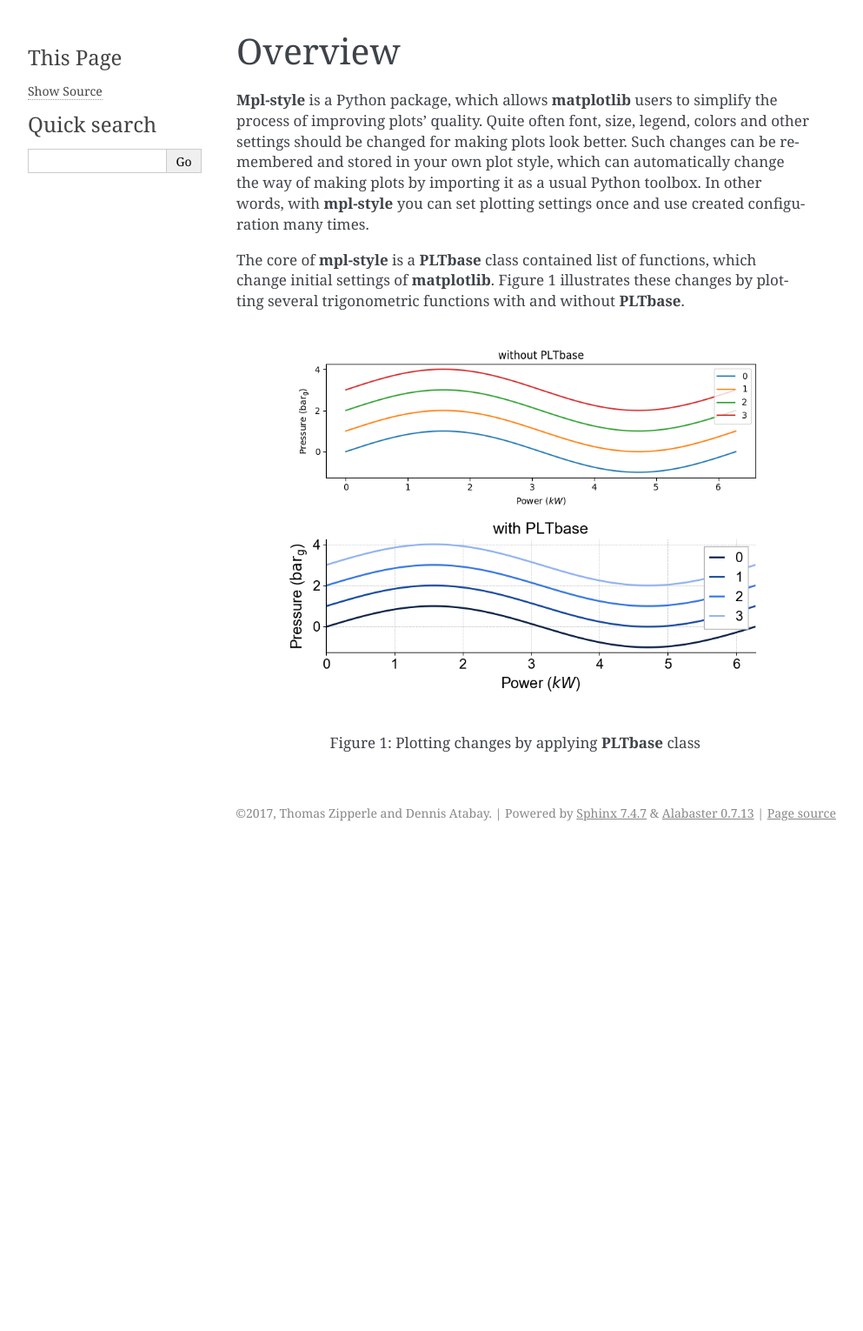
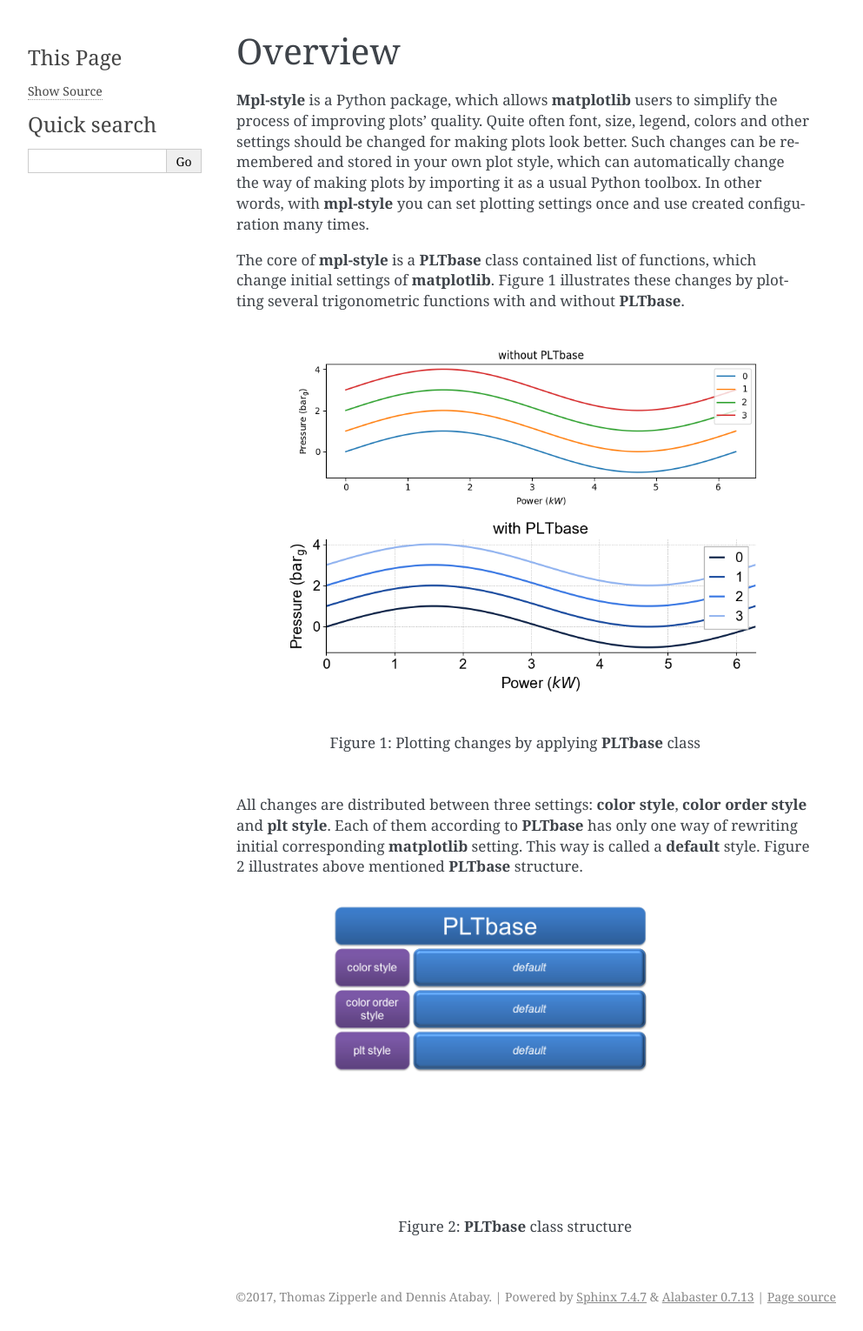
Before and after one commit to tzipperle/mplstyle, a Sphinx documentation site: the page built from docs/overview.rst, in a window 1280 px wide. Shown: the whole page at 87% size, without its empty margins (148-1141 px from the left). Built offline with Sphinx 7.4.7, drawn with Linux system fonts in a browser that asks for light colours; before the commit the page ends 974 px from its top, so only the background shows below that.

Commit message:
Update overview.rst

```diff
--- a/docs/overview.rst
+++ b/docs/overview.rst
@@ -13,3 +13,11 @@ The core of **mpl-style** is a **PLTbase** class contained list of functions, wh
    :align: center
 
    Figure 1: Plotting changes by applying **PLTbase** class
+
+All changes are distributed between three settings: **color style**, **color order style** and **plt style**. Each of them according to **PLTbase** has only one way of rewriting initial corresponding **matplotlib** setting. This way is called a **default** style. Figure 2 illustrates above mentioned **PLTbase** structure.
+
+.. figure:: img/PLTbase.png
+   :width: 70%
+   :align: center
+
+   Figure 2: **PLTbase** class structure
```
